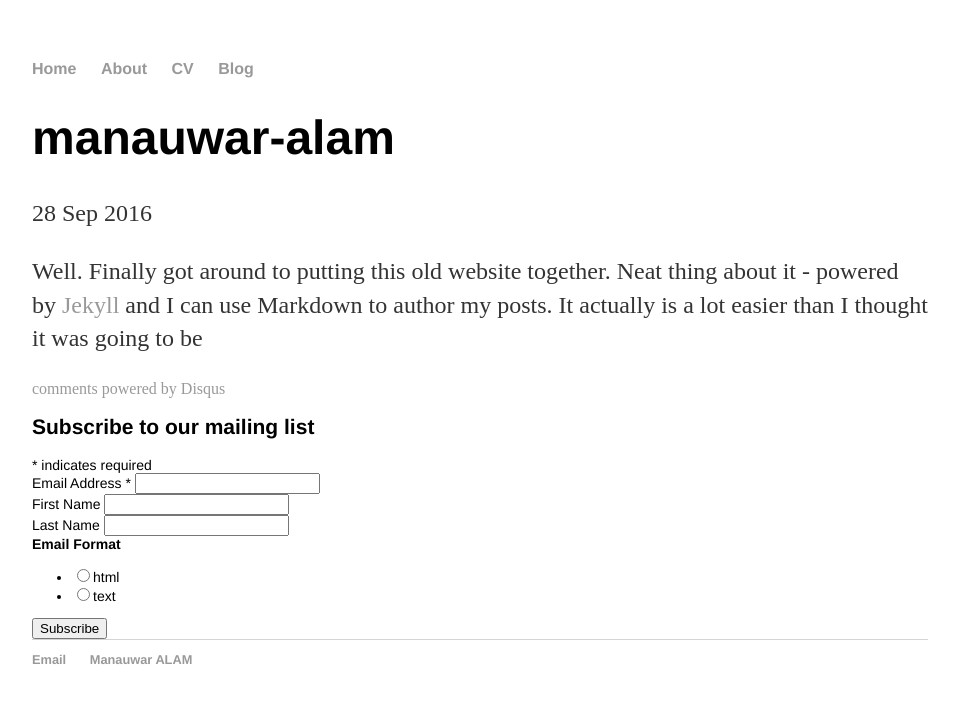
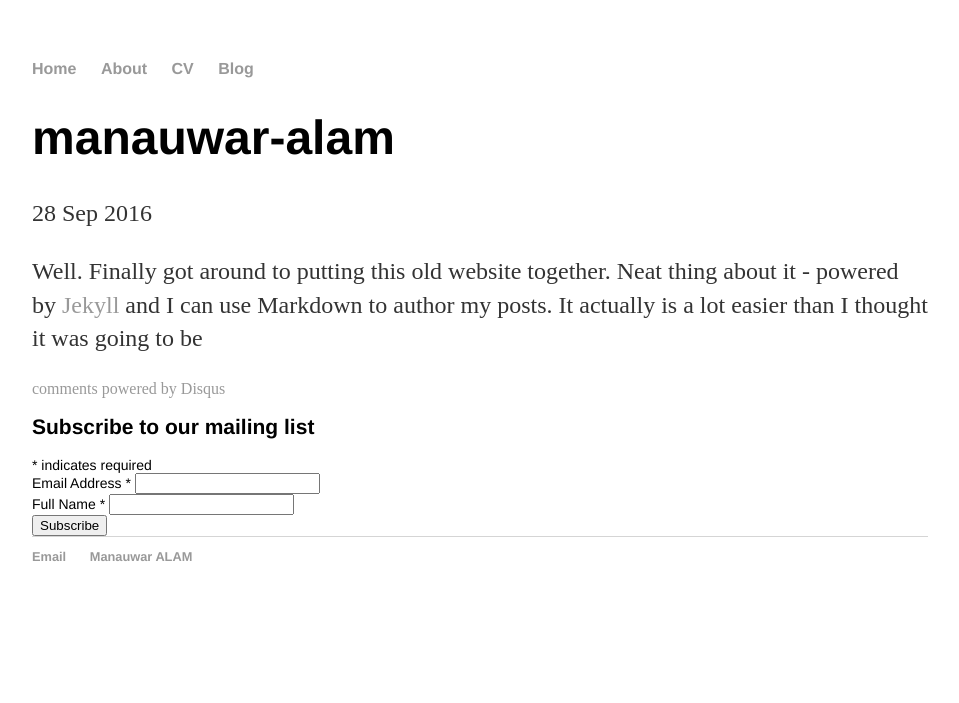
Before and after one commit to alam28/alam28.github.io, a Jekyll site: the page built from _posts/2016-09-28-manauwar-site-launched.md, in a window 1280 px wide. Shown: the top 703 px of the page, without its empty margins (160-1119 px from the left). Built offline with Jekyll 4.4.1, drawn with Linux system fonts in a browser that asks for light colours; comment, search, counter and statistics services are not loaded.

Commit message:
updated newsletter

```diff
--- a/_includes/newsletter.html
+++ b/_includes/newsletter.html
@@ -16,18 +16,9 @@
 	<input type="email" value="" name="EMAIL" class="required email" id="mce-EMAIL">
 </div>
 <div class="mc-field-group">
-	<label for="mce-FNAME">First Name </label>
-	<input type="text" value="" name="FNAME" class="" id="mce-FNAME">
-</div>
-<div class="mc-field-group">
-	<label for="mce-LNAME">Last Name </label>
-	<input type="text" value="" name="LNAME" class="" id="mce-LNAME">
-</div>
-<div class="mc-field-group input-group">
-    <strong>Email Format </strong>
-    <ul><li><input type="radio" value="html" name="EMAILTYPE" id="mce-EMAILTYPE-0"><label for="mce-EMAILTYPE-0">html</label></li>
-<li><input type="radio" value="text" name="EMAILTYPE" id="mce-EMAILTYPE-1"><label for="mce-EMAILTYPE-1">text</label></li>
-</ul>
+	<label for="mce-FNAME">Full Name  <span class="asterisk">*</span>
+</label>
+	<input type="text" value="" name="FNAME" class="required" id="mce-FNAME">
 </div>
 	<div id="mce-responses" class="clear">
 		<div class="response" id="mce-error-response" style="display:none"></div>
@@ -38,5 +29,5 @@
     </div>
 </form>
 </div>
-<script type='text/javascript' src='//s3.amazonaws.com/downloads.mailchimp.com/js/mc-validate.js'></script><script type='text/javascript'>(function($) {window.fnames = new Array(); window.ftypes = new Array();fnames[0]='EMAIL';ftypes[0]='email';fnames[1]='FNAME';ftypes[1]='text';fnames[2]='LNAME';ftypes[2]='text';}(jQuery));var $mcj = jQuery.noConflict(true);</script>
+<script type='text/javascript' src='//s3.amazonaws.com/downloads.mailchimp.com/js/mc-validate.js'></script><script type='text/javascript'>(function($) {window.fnames = new Array(); window.ftypes = new Array();fnames[0]='EMAIL';ftypes[0]='email';fnames[1]='FNAME';ftypes[1]='text';}(jQuery));var $mcj = jQuery.noConflict(true);</script>
 <!--End mc_embed_signup-->
```
